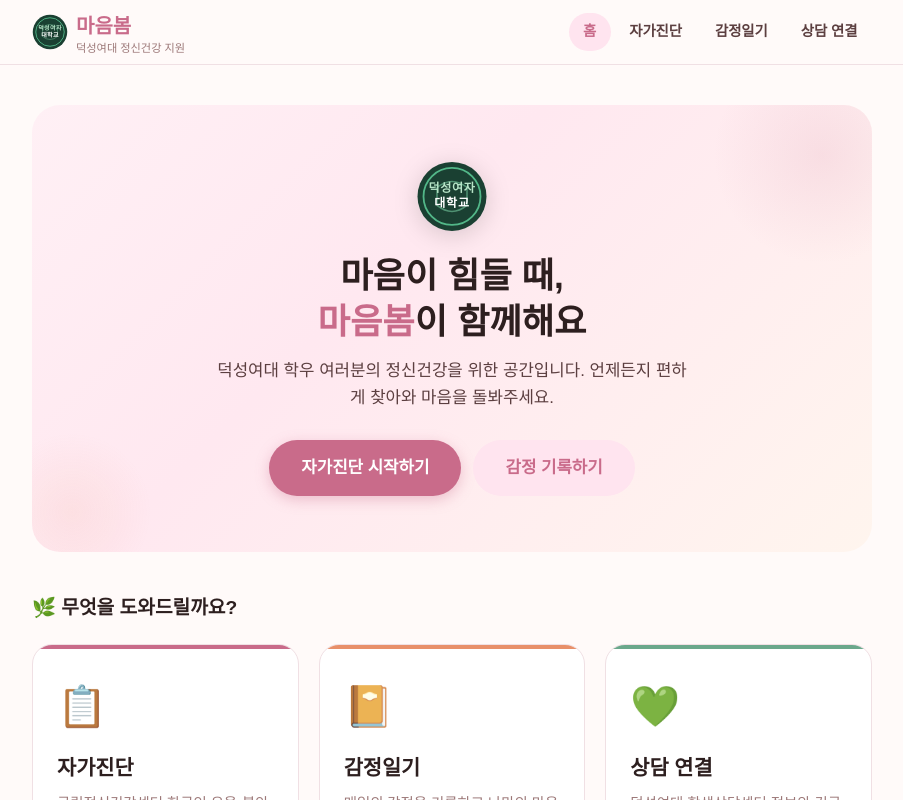
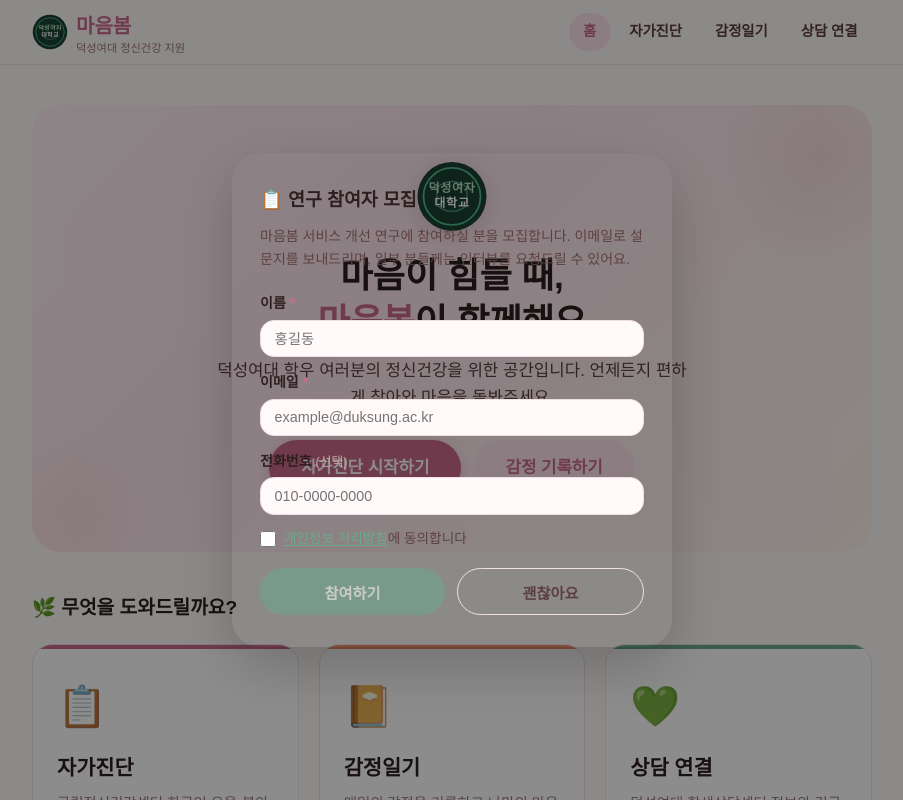
Before and after one commit to bee167/duksung-mental-health, a React (Vite) app: page /#/ in a window 1280 px wide. Shown: the top 800 px of the page, without its empty margins (188-1091 px from the left). Built offline with nearby package versions, Linux system fonts and the light colour scheme.

Commit message:
첫 방문 시 연구 참여자 모집 모달 추가 (Google Sheets 연동)
https://claude.ai/code/session_01Mq3gV6tU4r3p1X7hzSTjAY

```diff
--- /dev/null
+++ b/src/components/ParticipantModal.jsx
@@ -0,0 +1,117 @@
+import { useState, useEffect } from 'react'
+import { Link } from 'react-router-dom'
+
+const SCRIPT_URL = 'https://script.google.com/macros/s/AKfycbxa3K4EgVn4d6enGC_GCaCfLatbjs_Bsv84z46UnaJ3o6HugpZPnMvOxS71CX0TJGPn6w/exec'
+const STORAGE_KEY = 'participantModalDone'
+
+export default function ParticipantModal() {
+  const [visible, setVisible] = useState(false)
+  const [form, setForm] = useState({ name: '', email: '', phone: '' })
+  const [agreed, setAgreed] = useState(false)
+  const [status, setStatus] = useState('idle')
+
+  useEffect(() => {
+    if (!localStorage.getItem(STORAGE_KEY)) {
+      setVisible(true)
+    }
+  }, [])
+
+  function dismiss() {
+    localStorage.setItem(STORAGE_KEY, '1')
+    setVisible(false)
+  }
+
+  async function handleSubmit(e) {
+    e.preventDefault()
+    if (!agreed) return
+    setStatus('submitting')
+    try {
+      await fetch(SCRIPT_URL, {
+        method: 'POST',
+        mode: 'no-cors',
+        headers: { 'Content-Type': 'text/plain' },
+        body: JSON.stringify(form),
+      })
+      setStatus('done')
+      setTimeout(dismiss, 2500)
+    } catch {
+      dismiss()
+    }
+  }
+
+  if (!visible) return null
+
+  return (
+    <div className="modal-overlay" onClick={dismiss}>
+      <div className="modal-box" onClick={(e) => e.stopPropagation()}>
+        {status === 'done' ? (
+          <div className="modal-success">
+            <span className="modal-success-icon">✅</span>
+            <p>참여해 주셔서 감사해요!<br />추후 이메일로 설문 링크를 보내드릴게요.</p>
+          </div>
+        ) : (
+          <>
+            <h3 className="modal-title">📋 연구 참여자 모집</h3>
+            <p className="modal-desc">
+              마음봄 서비스 개선 연구에 참여하실 분을 모집합니다.
+              이메일로 설문지를 보내드리며, 일부 분들께는 인터뷰를 요청드릴 수 있어요.
+            </p>
+            <form onSubmit={handleSubmit} className="modal-form">
+              <label className="modal-label">
+                <span>이름 <em className="required">*</em></span>
+                <input
+                  type="text"
+                  placeholder="홍길동"
+                  value={form.name}
+                  onChange={(e) => setForm((f) => ({ ...f, name: e.target.value }))}
+                  required
+                />
+              </label>
+              <label className="modal-label">
+                <span>이메일 <em className="required">*</em></span>
+                <input
+                  type="email"
+                  placeholder="example@duksung.ac.kr"
+                  value={form.email}
+                  onChange={(e) => setForm((f) => ({ ...f, email: e.target.value }))}
+                  required
+                />
+              </label>
+              <label className="modal-label">
+                <span>전화번호 <em className="optional">(선택)</em></span>
+                <input
+                  type="tel"
+                  placeholder="010-0000-0000"
+                  value={form.phone}
+                  onChange={(e) => setForm((f) => ({ ...f, phone: e.target.value }))}
+                />
+              </label>
+              <label className="modal-checkbox">
+                <input
+                  type="checkbox"
+                  checked={agreed}
+                  onChange={(e) => setAgreed(e.target.checked)}
+                />
+                <span>
+                  <Link to="/privacy" onClick={dismiss}>개인정보 처리방침</Link>에 동의합니다
+                </span>
+              </label>
+              <div className="modal-actions">
+                <button
+                  type="submit"
+                  className="btn btn-sage"
+                  disabled={!agreed || status === 'submitting'}
+                >
+                  {status === 'submitting' ? '제출 중…' : '참여하기'}
+                </button>
+                <button type="button" className="btn btn-ghost" onClick={dismiss}>
+                  괜찮아요
+                </button>
+              </div>
+            </form>
+          </>
+        )}
+      </div>
+    </div>
+  )
+}
--- a/src/index.css
+++ b/src/index.css
@@ -1397,6 +1397,154 @@ p  { color: var(--text-medium); }
   margin: 0;
 }
 
+/* ============================================
+   Participant Modal
+   ============================================ */
+.modal-overlay {
+  position: fixed;
+  inset: 0;
+  background: rgba(0, 0, 0, 0.45);
+  display: flex;
+  align-items: center;
+  justify-content: center;
+  z-index: 1000;
+  padding: 1rem;
+  animation: fadeIn 0.2s ease;
+}
+
+.modal-box {
+  background: var(--card-bg);
+  border-radius: var(--radius-xl);
+  padding: 2rem 1.75rem;
+  width: 100%;
+  max-width: 440px;
+  box-shadow: 0 20px 60px rgba(0, 0, 0, 0.2);
+  animation: slideUp 0.25s ease;
+}
+
+@keyframes slideUp {
+  from { transform: translateY(24px); opacity: 0; }
+  to   { transform: translateY(0);    opacity: 1; }
+}
+
+.modal-title {
+  font-size: 1.15rem;
+  font-weight: 800;
+  color: var(--text-dark);
+  margin-bottom: 0.6rem;
+}
+
+.modal-desc {
+  font-size: 0.875rem;
+  color: var(--text-medium);
+  line-height: 1.7;
+  margin-bottom: 1.25rem;
+}
+
+.modal-form {
+  display: flex;
+  flex-direction: column;
+  gap: 0.85rem;
+}
+
+.modal-label {
+  display: flex;
+  flex-direction: column;
+  gap: 0.3rem;
+  font-size: 0.875rem;
+  font-weight: 600;
+  color: var(--text-dark);
+}
+
+.modal-label input {
+  padding: 0.6rem 0.85rem;
+  border: 1.5px solid var(--border);
+  border-radius: var(--radius-md);
+  font-size: 0.9rem;
+  font-family: inherit;
+  color: var(--text-dark);
+  background: var(--bg);
+  transition: border-color 0.2s;
+}
+
+.modal-label input:focus {
+  outline: none;
+  border-color: var(--sage);
+}
+
+.required {
+  color: var(--rose);
+  font-style: normal;
+}
+
+.optional {
+  font-weight: 400;
+  color: var(--text-muted);
+  font-style: normal;
+  font-size: 0.8rem;
+}
+
+.modal-checkbox {
+  display: flex;
+  align-items: center;
+  gap: 0.5rem;
+  font-size: 0.85rem;
+  color: var(--text-medium);
+  cursor: pointer;
+}
+
+.modal-checkbox input[type='checkbox'] {
+  width: 1rem;
+  height: 1rem;
+  accent-color: var(--sage);
+  flex-shrink: 0;
+}
+
+.modal-checkbox a {
+  color: var(--sage);
+  text-decoration: underline;
+  text-underline-offset: 2px;
+}
+
+.modal-actions {
+  display: flex;
+  gap: 0.75rem;
+  margin-top: 0.25rem;
+}
+
+.modal-actions .btn {
+  flex: 1;
+  justify-content: center;
+}
+
+.btn-ghost {
+  background: transparent;
+  border: 1.5px solid var(--border);
+  color: var(--text-medium);
+}
+
+.btn-ghost:hover {
+  background: var(--bg-alt);
+  border-color: var(--text-light);
+}
+
+.modal-success {
+  text-align: center;
+  padding: 1rem 0;
+}
+
+.modal-success-icon {
+  font-size: 2.5rem;
+  display: block;
+  margin-bottom: 0.75rem;
+}
+
+.modal-success p {
+  font-size: 0.95rem;
+  color: var(--text-medium);
+  line-height: 1.7;
+}
+
 .survey-banner-btn {
   flex-shrink: 0;
   white-space: nowrap;
--- a/src/pages/Home.jsx
+++ b/src/pages/Home.jsx
@@ -1,5 +1,6 @@
 import { Link } from 'react-router-dom'
 import DuksungLogo from '../components/DuksungLogo'
+import ParticipantModal from '../components/ParticipantModal'
 
 const FEATURES = [
   {
@@ -28,6 +29,7 @@ const FEATURES = [
 export default function Home() {
   return (
     <div className="page">
+      <ParticipantModal />
       {/* Hero */}
       <section className="home-hero">
         <DuksungLogo size={72} className="hero-logo" />
```
